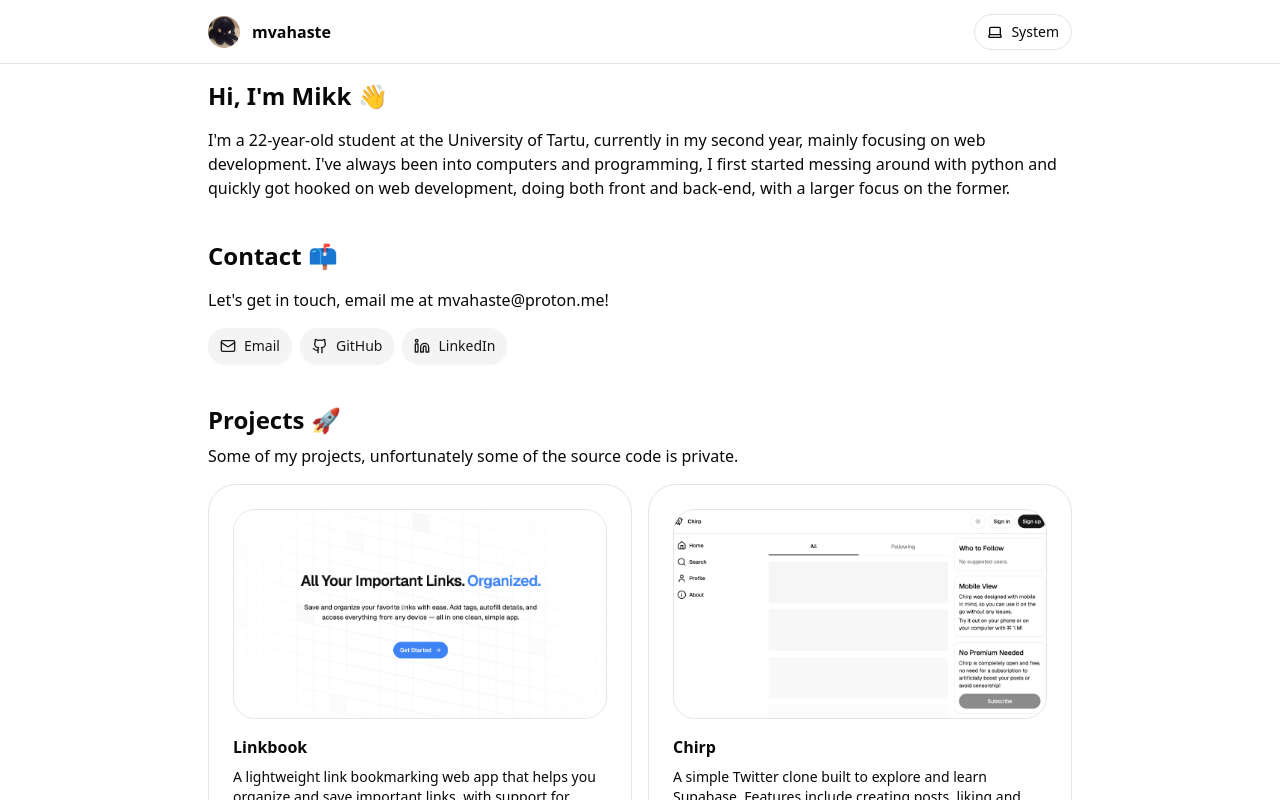
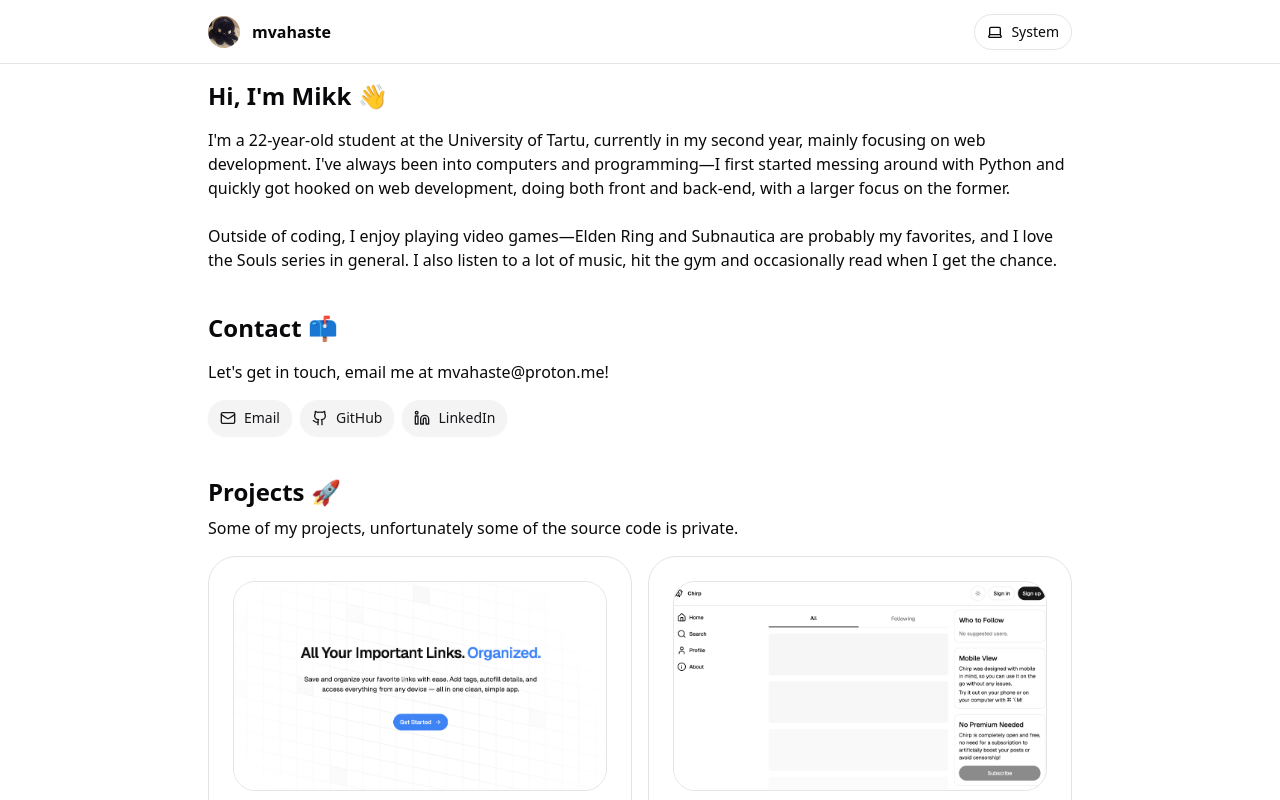
Before and after one commit to mvahaste/www, a Next.js app: page / in a window 1280 px wide. Shown: the top 800 px of the page. Built offline with nearby package versions, Linux system fonts and the light colour scheme.

Commit message:
Added more info to about section

```diff
--- a/app/page.tsx
+++ b/app/page.tsx
@@ -39,9 +39,17 @@ export default function Home() {
         the <span className="font-medium">University of Tartu</span>, currently
         in my second year, mainly focusing on{" "}
         <span className="font-medium">web development</span>. I{"'"}ve always
-        been into computers and programming, I first started messing around with
-        python and quickly got hooked on web development, doing both front and
+        been into computers and programming—I first started messing around with
+        Python and quickly got hooked on web development, doing both front and
         back-end, with a larger focus on the former.
+        <br />
+        <br />
+        Outside of coding, I enjoy playing video games—
+        <span className="font-medium">Elden Ring</span> and{" "}
+        <span className="font-medium">Subnautica</span> are probably my
+        favorites, and I love the <span className="font-medium">Souls</span>{" "}
+        series in general. I also listen to a lot of music, hit the gym and
+        occasionally read when I get the chance.
       </motion.p>
       {/* Contact */}
       <motion.h2
```
